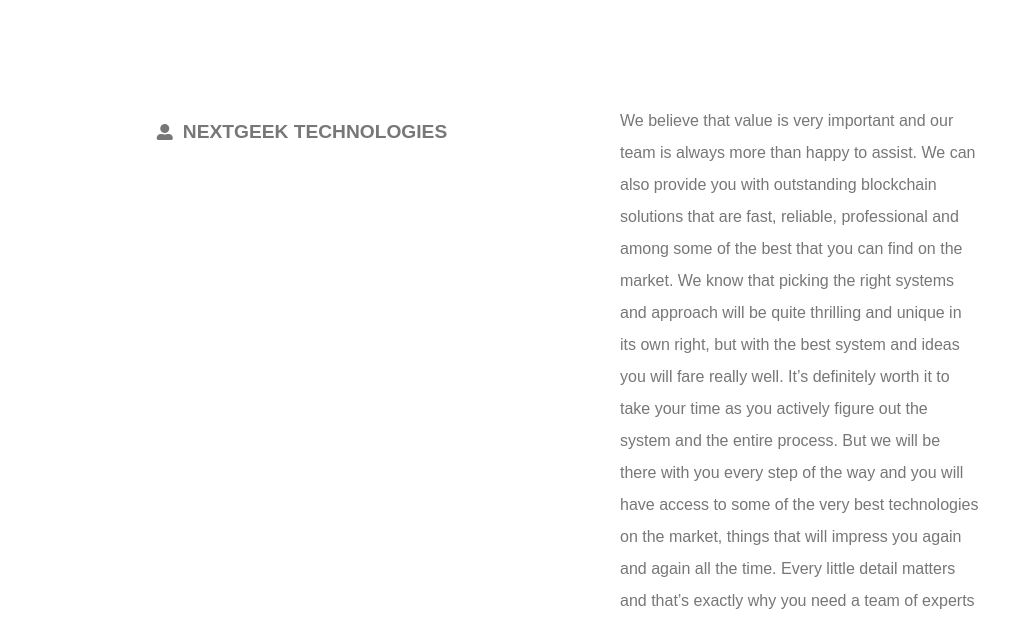
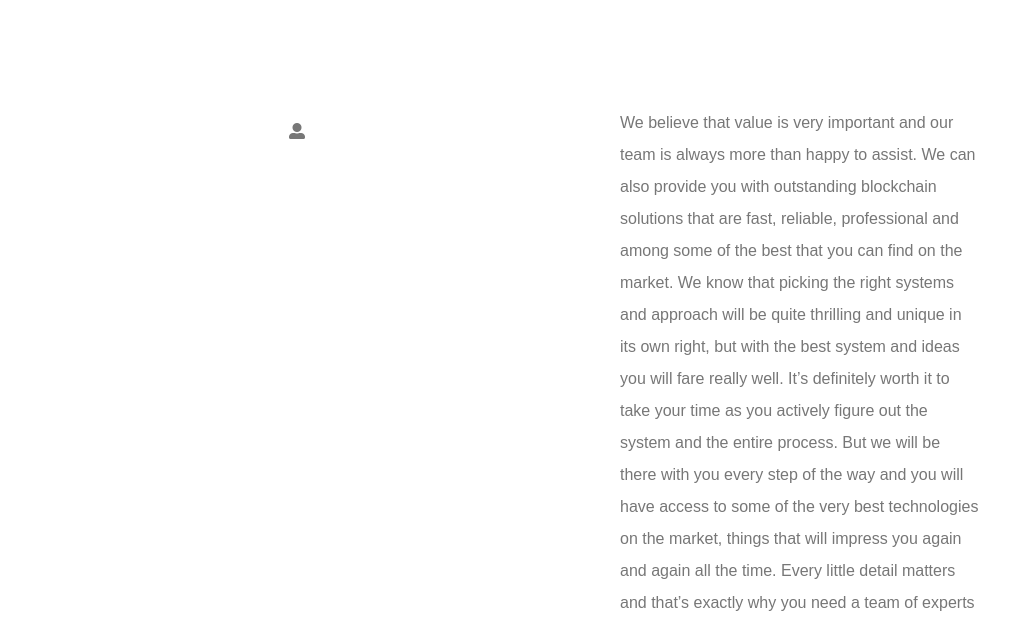
Before and after one commit to nextgeek/nextgeek.github.io, a plain HTML site: page index.html in a window 1280 px wide. Shown: the part 1240-1860 px from the top of the page, without its empty margins (134-1143 px from the left). Drawn offline with Linux system fonts and the light colour scheme; a web font is replaced by a local one.

Commit message:
update header

```diff
--- a/index.html
+++ b/index.html
@@ -58,7 +58,7 @@
 
         <div class="matisse">
             <i class="fas fa-user-alt"></i>
-            <p>NEXTGEEK TECHNOLOGIES</p>
+            <!--p>NEXTGEEK TECHNOLOGIES</p-->
         </div>
         <img src="img/matisse.jpg" alt="matisse bako">
 
```
